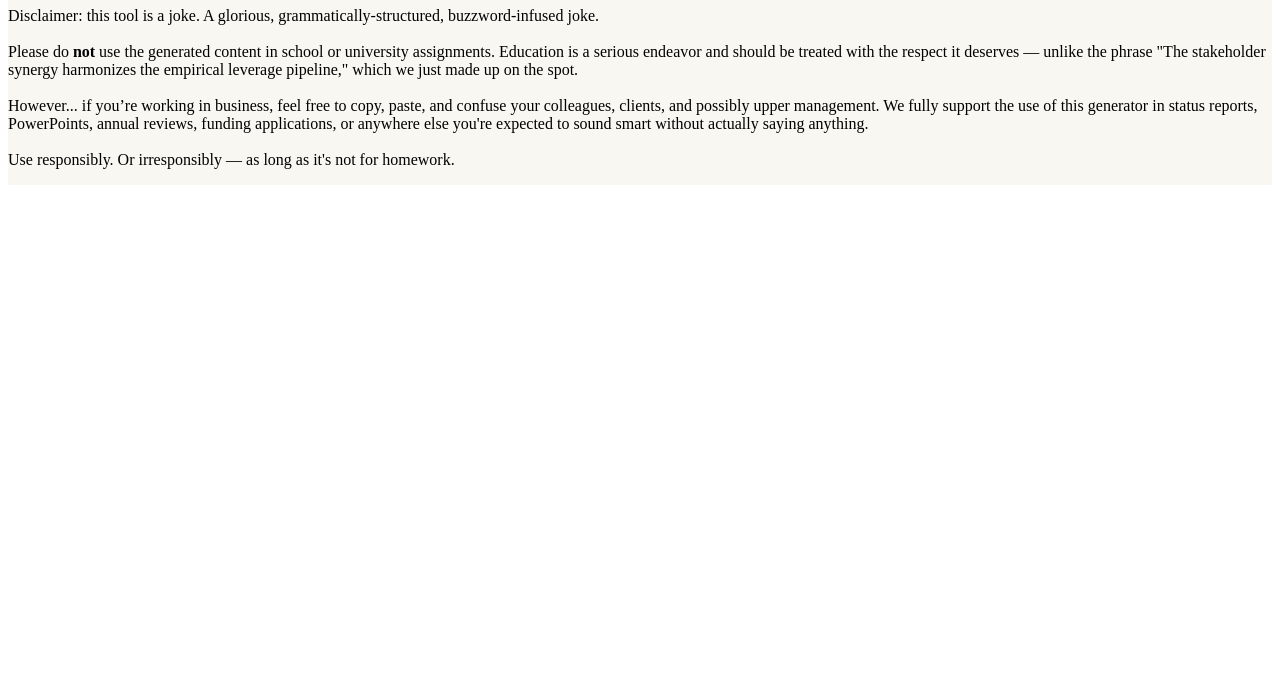
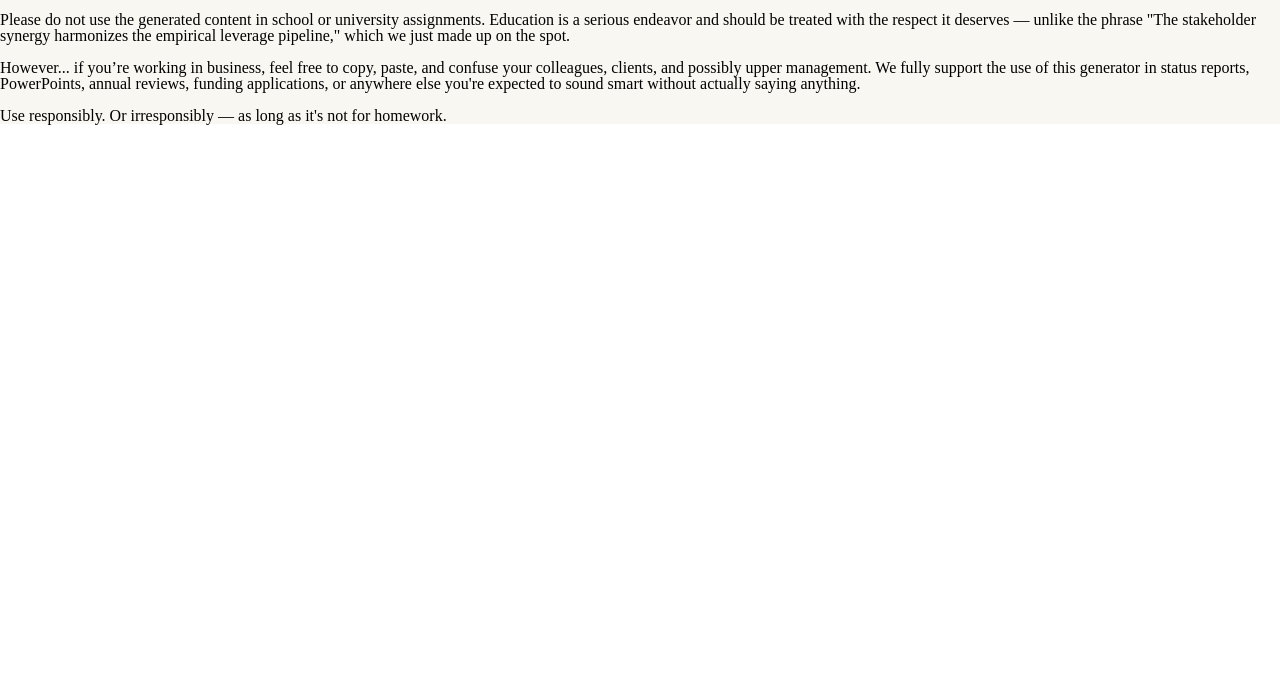
Before and after one commit to corvusman/random-lipsum, a plain HTML site: page index.html in a window 1280 px wide. Shown: the part 124-800 px from the top of the page. Drawn offline with nearby package versions, Linux system fonts and the light colour scheme.

Commit message:
Update index.html

```diff
--- a/index.html
+++ b/index.html
@@ -5,7 +5,7 @@
   <meta charset="utf-8" />
   <meta name="viewport" content="width=device-width, initial-scale=1" />
   <title>BlaBla Generator</title>
-  <link rel="stylesheet" href="global123.css" />
+  <link rel="stylesheet" href="global.css" />
   <link rel="stylesheet" href="style.css" />
 </head>
 <body>
```
